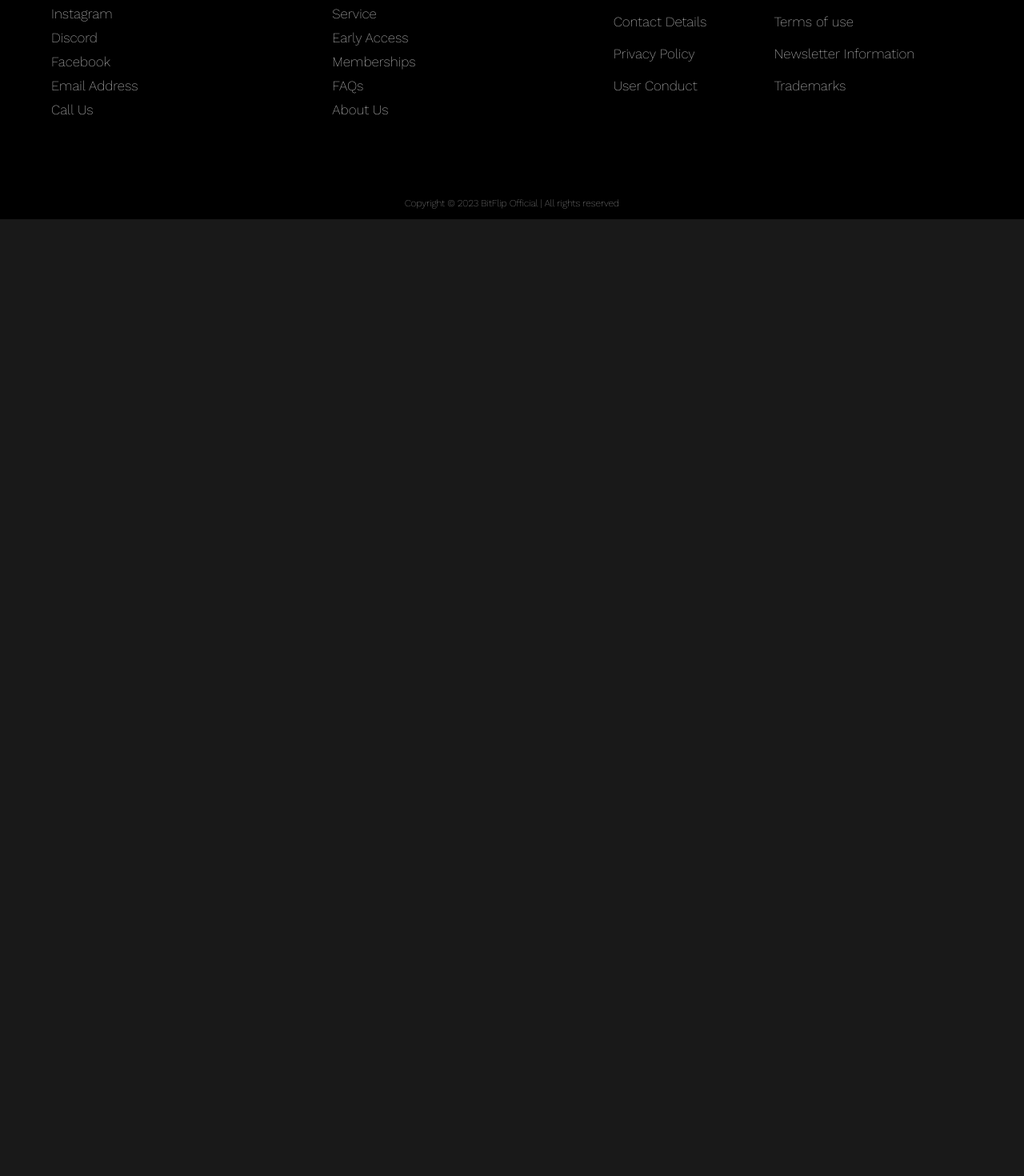
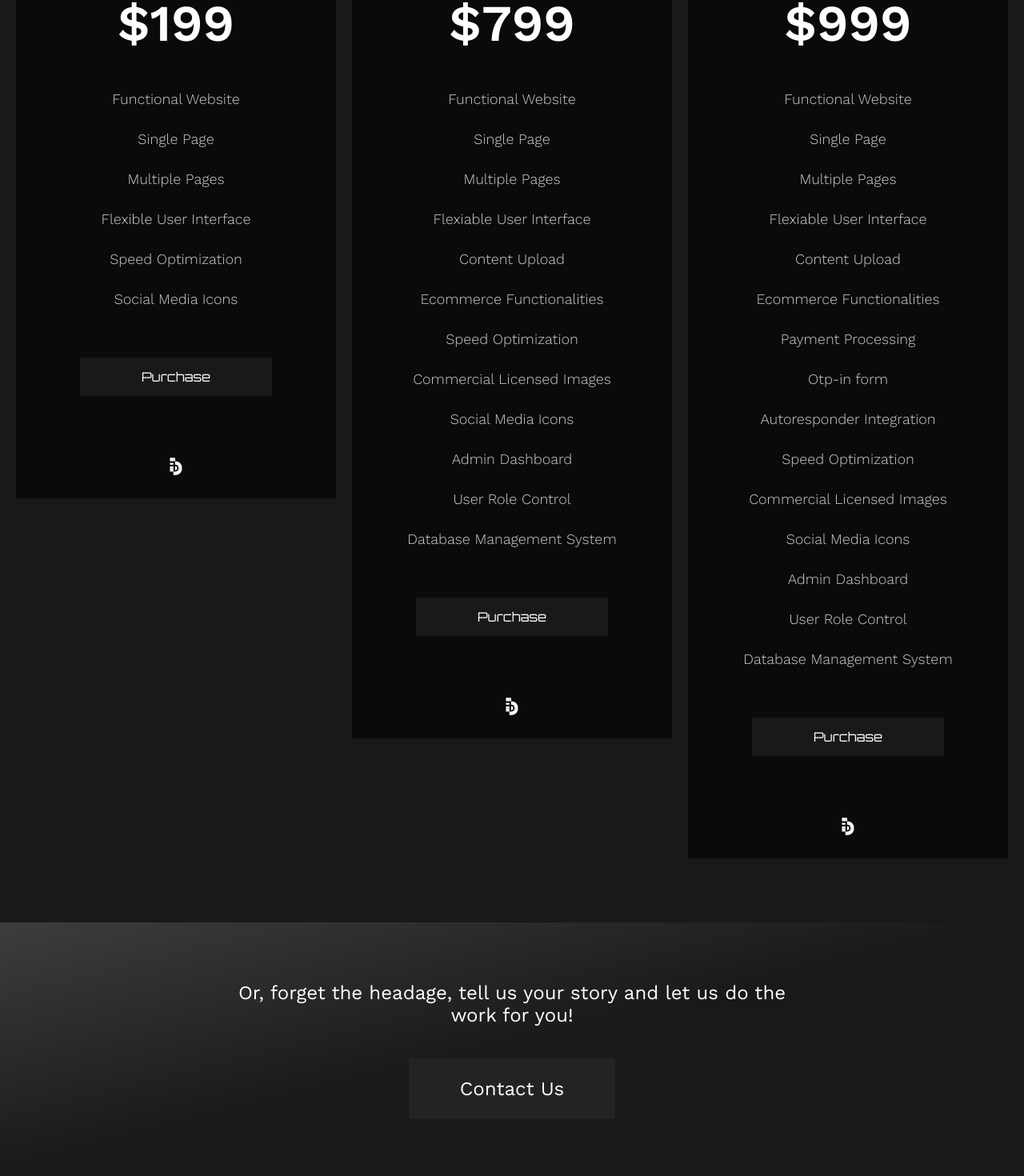
Before and after one commit to TinWinHlaing-777/bitflip_official, a React (Vite) app: page /services in a window 1280 px wide. Shown: the part 1067-2537 px from the top of the page at 80% size. Before the commit the page ends 1341 px from the top, so only its background shows below. Built offline with nearby package versions, Linux system fonts and the light colour scheme.

Commit message:
Updated UI

```diff
--- a/src/components/ServiceLists/ServicesLists.jsx
+++ b/src/components/ServiceLists/ServicesLists.jsx
@@ -1,29 +1,226 @@
 import {
   CustomServiceContainer,
+  CustomizeForm,
   DesignServiceContainer,
   MobileServiceContainer,
+  PackageCard,
+  QuoteContainer,
   WebServiceContainer,
 } from "../../styles/Services/Services.style";
 
+const webpackages = [
+  {
+    title: "Basic",
+    price: "199",
+    features: [
+      "Functional Website",
+      "Single Page",
+      "Multiple Pages",
+      "Flexible User Interface",
+      "Speed Optimization",
+      "Social Media Icons",
+    ],
+  },
+  {
+    title: "Standard",
+    price: "799",
+    features: [
+      "Functional Website",
+      "Single Page",
+      "Multiple Pages",
+      "Flexiable User Interface",
+      "Content Upload",
+      "Ecommerce Functionalities",
+      "Speed Optimization",
+      "Commercial Licensed Images",
+      "Social Media Icons",
+      "Admin Dashboard",
+      "User Role Control",
+      "Database Management System",
+    ],
+  },
+  {
+    title: "Premium",
+    price: "999",
+    features: [
+      "Functional Website",
+      "Single Page",
+      "Multiple Pages",
+      "Flexiable User Interface",
+      "Content Upload",
+      "Ecommerce Functionalities",
+      "Payment Processing",
+      "Otp-in form",
+      "Autoresponder Integration",
+      "Speed Optimization",
+      "Commercial Licensed Images",
+      "Social Media Icons",
+      "Admin Dashboard",
+      "User Role Control",
+      "Database Management System",
+    ],
+  },
+];
+
+const mobilepackages = [
+  {
+    title: "Basic",
+    price: "399",
+    features: [
+      "Functional Android app",
+      "Functional iOS app",
+      "Flexiable UI/ UX",
+      "Performance Optimization",
+      "Security Features",
+      "Testing & Debugging",
+      "Updates & Maintenance",
+      "Compliance & Legal Considerations",
+    ],
+  },
+  {
+    title: "Standard",
+    price: "999",
+    features: [
+      "Functional Android app",
+      "Functional iOS app",
+      "Flexiable UI/ UX",
+      "Performance Optimization",
+      "Security Features",
+      "Offline Functionalities",
+      "Integration with Device Features",
+      "Scalability",
+      "Testing & Debugging",
+      "Updates & Maintenance",
+      "Complex Functionalities",
+      "Compliance & Legal Considerations",
+    ],
+  },
+  {
+    title: "Premium",
+    price: "1099",
+    features: [
+      "Functional Android app",
+      "Functional iOS app",
+      "Flexiable UI/ UX",
+      "Performance Optimization",
+      "Security Features",
+      "Offline Functionalities",
+      "Integration with Device Features",
+      "Scalability",
+      "Testing & Debugging",
+      "App Monetization",
+      "Updates & Maintenance",
+      "Complex Functionalities",
+      "Database Implementation",
+      "Admin Dashboard",
+      "Analytics & User Feedback",
+      "Compliance & Legal Considerations",
+    ],
+  },
+];
+
 const ServicesLists = ({ props }) => {
-  console.log(props);
   return (
     <>
       <WebServiceContainer className={props === 0 ? "active" : null}>
-        {" "}
-        web
+        {webpackages.map((data, index) => (
+          <PackageCard key={index}>
+            <div className="package__card__header">
+              <p className="card__title">{data.title}</p>
+            </div>
+            <div className="package__price__container">
+              <p className="price__text">${data.price}</p>
+            </div>
+            <ul className="package__card__body">
+              {data.features.map((feature, key) => (
+                <li className="card__list__item" key={key}>
+                  {feature}
+                </li>
+              ))}
+            </ul>
+            <div className="package__card__bottom">
+              <button className="purchase__btn">Purchase</button>
+              <img
+                src="/images/logo/LogoOnly_White.svg"
+                alt="logo"
+                className="purchase__card__logo"
+              />
+            </div>
+          </PackageCard>
+        ))}
       </WebServiceContainer>
       <MobileServiceContainer className={props === 1 ? "active" : null}>
-        {" "}
-        mobile
+        {mobilepackages.map((data, index) => (
+          <PackageCard key={index}>
+            <div className="package__card__header">
+              <p className="card__title">{data.title}</p>
+            </div>
+            <div className="package__price__container">
+              <p className="price__text">${data.price}</p>
+            </div>
+            <ul className="package__card__body">
+              {data.features.map((feature, key) => (
+                <li className="card__list__item" key={key}>
+                  {feature}
+                </li>
+              ))}
+            </ul>
+            <div className="package__card__bottom">
+              <button className="purchase__btn">Purchase</button>
+              <img
+                src="/images/logo/LogoOnly_White.svg"
+                alt="logo"
+                className="purchase__card__logo"
+              />
+            </div>
+          </PackageCard>
+        ))}
       </MobileServiceContainer>
       <DesignServiceContainer className={props === 2 ? "active" : null}>
-        {" "}
         design
       </DesignServiceContainer>
       <CustomServiceContainer className={props === 3 ? "active" : null}>
-        {" "}
-        customize
+        <QuoteContainer>
+          <p className="quote__text">
+            Crafting success in bytes. Customized web packages for your unique
+            ICT needs. Elevate your digital game with tailored solutions.
+          </p>
+        </QuoteContainer>
+        <CustomizeForm>
+          <div className="form__header">Customize your products</div>
+          <div className="form__input__container">
+            <input
+              type="text"
+              placeholder="Company Name"
+              className="c__input"
+            />
+            <input type="email" placeholder="Email" className="c__input" />
+            <input
+              type="text"
+              placeholder="Name of System"
+              className="c__input"
+            />
+            <input
+              type="file"
+              name="proposal_file"
+              id="proposal_file"
+              placeholder="Upload File"
+              className="c__input c__input__file"
+            />
+            <i className="c_span__text">
+              Upload a file which contain the proposal and all the requirements
+              of your system
+            </i>
+            <input
+              type="number"
+              name="budget"
+              id="budget"
+              placeholder="Budget"
+              className="c__input"
+            />
+            <button className="c__form__btn">Mail to BitFlip</button>
+          </div>
+        </CustomizeForm>
       </CustomServiceContainer>
     </>
   );
--- a/src/pages/Services/Services.jsx
+++ b/src/pages/Services/Services.jsx
@@ -83,7 +83,13 @@ const Services = () => {
         </div>
         <ServicesLists props={toggle} />
       </ServiceBodyContainer>
-      <ServiceFooterContainer></ServiceFooterContainer>
+      <ServiceFooterContainer>
+        <p className="service__footer__text">
+          Or, forget the headage, tell us your story and let us do the <br />
+          work for you!
+        </p>
+        <button className="service__footer__btn">Contact Us</button>
+      </ServiceFooterContainer>
     </ServiceContainer>
   );
 };
--- a/src/styles/Services/Services.style.js
+++ b/src/styles/Services/Services.style.js
@@ -90,7 +90,7 @@ export const ServiceBodyContainer = styled.div`
       .package__button {
         color: ${theme.color.primary};
         padding: 10px 50px;
-        font-size: 28px;
+        font-size: 2rem;
         font-weight: 200;
         cursor: pointer;
         opacity: 0.2;
@@ -106,17 +106,76 @@ export const ServiceBodyContainer = styled.div`
 
 export const WebServiceContainer = styled.div`
   display: none;
+  justify-content: space-evenly;
+  align-items: flex-start;
+  margin-bottom: 5rem;
   &.active {
-    display: block;
+    display: flex;
   }
 `;
 
-export const MobileServiceContainer = styled.div`
-  display: none;
-  &.active {
-    display: block;
+export const PackageCard = styled.div`
+  width: 25rem;
+  height: auto;
+  margin-top: 5rem;
+  background-color: ${theme.color.standard};
+  .package__card__header {
+    border-bottom: 0.5px solid rgba(255, 255, 255, 0.5);
+    .card__title {
+      margin: 2rem;
+      text-align: center;
+      font-size: 24px;
+      font-weight: 400;
+    }
+  }
+  .package__price__container {
+    display: flex;
+    justify-content: center;
+    align-items: center;
+    margin-top: 2rem;
+    .price__text {
+      font-size: 4rem;
+      font-weight: 600;
+      font-family: "Work Sans";
+    }
+  }
+  .package__card__body {
+    list-style: none;
+    margin-top: 2rem;
+    .card__list__item {
+      font-family: "Work Sans";
+      text-align: center;
+      font-weight: 300;
+      font-size: 18px;
+      line-height: 50px;
+      opacity: 0.8;
+    }
+  }
+  .package__card__bottom {
+    display: flex;
+    justify-content: center;
+    align-items: center;
+    flex-direction: column;
+    .purchase__btn {
+      margin-top: 3rem;
+      border: none;
+      background-color: ${theme.color.default};
+      color: ${theme.color.primary};
+      width: 15rem;
+      height: 3rem;
+      font-size: 1rem;
+
+      cursor: pointer;
+    }
+    .purchase__card__logo {
+      width: 80px;
+      height: 80px;
+      margin-top: 3rem;
+    }
   }
 `;
+
+export const MobileServiceContainer = styled(WebServiceContainer)``;
 
 export const DesignServiceContainer = styled.div`
   display: none;
@@ -127,14 +186,123 @@ export const DesignServiceContainer = styled.div`
 
 export const CustomServiceContainer = styled.div`
   display: none;
+  justify-content: space-around;
+  align-items: center;
+  background-color: ${theme.color.standard};
+  height: auto;
+  width: 100%;
+  margin-top: 5rem;
   &.active {
-    display: block;
+    display: flex;
+  }
+`;
+
+export const QuoteContainer = styled.div`
+  width: 50%;
+  .quote__text {
+    width: 70%;
+    margin: auto;
+    font-size: 2rem;
+    font-family: "Work Sans";
+    line-height: 3.5rem;
+    font-weight: 300;
+    text-align: justify;
+  }
+`;
+
+export const CustomizeForm = styled.form`
+  height: auto;
+  width: 50%;
+  padding: 4rem;
+  margin: auto;
+  .form__header {
+    text-align: center;
+    font-size: 2rem;
+    margin-bottom: 2rem;
+    background: linear-gradient(to right, #b2009c, #ff7e00);
+    -webkit-background-clip: text;
+    color: transparent;
+    text-transform: uppercase;
+  }
+  .form__input__container {
+    display: flex;
+    justify-content: center;
+    align-items: flex-start;
+    flex-direction: column;
+    .c__input {
+      width: 100%;
+      height: 3.5rem;
+      margin-bottom: 2rem;
+      border: none;
+      padding-left: 1rem;
+      font-family: "Work Sans";
+      font-size: 1.2rem;
+      outline: none;
+      background-color: ${theme.color.default};
+      color: ${theme.color.primary};
+      &.c__input__file {
+        background: ${theme.color.default};
+        color: ${theme.color.primary};
+        margin-bottom: 0;
+        padding: 15px 15px;
+      }
+    }
+    .c_span__text {
+      margin-bottom: 1.5rem;
+      font-family: "Work Sans";
+      font-size: 16px;
+      font-weight: 200;
+      opacity: 0.8;
+    }
+    .c__form__btn {
+      margin-left: auto;
+      margin-right: auto;
+      width: 20rem;
+      height: 3rem;
+      padding-top: 1rem;
+      padding: 10px 20px;
+      background: linear-gradient(to right, #b2009c, #ff7e00);
+      border: none;
+      color: ${theme.color.primary};
+      cursor: pointer;
+      &:hover {
+        transition: all 0.6s ease;
+        opacity: 0.8;
+      }
+    }
   }
 `;
 
 export const ServiceFooterContainer = styled.div`
-  display: none;
-  &.active {
-    display: block;
+  width: 100%;
+  height: 40vh;
+  display: flex;
+  padding: 4%;
+  justify-content: center;
+  align-items: center;
+  flex-direction: column;
+  background: linear-gradient(
+    to left top,
+    rgba(25, 25, 25, 0.7) 50%,
+    rgba(230, 230, 230, 0.7) 250%
+  );
+  .service__footer__text {
+    text-align: center;
+    font-family: "Work Sans";
+    font-size: 24px;
+  }
+  .service__footer__btn{
+    border: none;
+    background-color: ${theme.color.warning};
+    color: ${theme.color.primary};
+    padding: 1.5rem 4rem;
+    margin-top: 2.5rem;
+    font-family: "Work Sans";
+    font-size: 1.5rem;
+    cursor: pointer;
+    &:hover{
+      transition: all 0.3s ease;
+      opacity: 0.8;
+    }
   }
 `;
```
